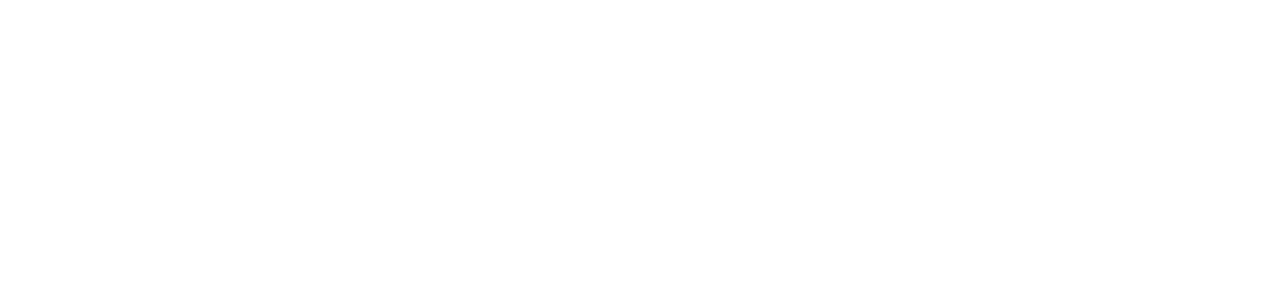
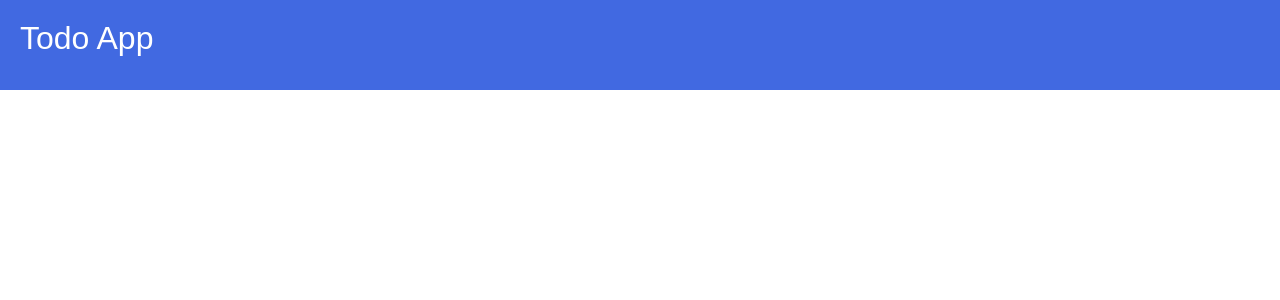
Before and after one commit to JimChristian21/todo-app-react, a React (Create React App) app: page / in a window 1280 px wide. Shown: the top 300 px of the page. Built offline with nearby package versions, Linux system fonts and the light colour scheme.

Commit message:
Added header

```diff
--- a/src/App.js
+++ b/src/App.js
@@ -1,10 +1,9 @@
-// import logo from './logo.svg';
-import './App.css';
+import Header from "./components/Header";
 
 function App() {
   return (
     <div className="App">
-
+      <Header/>
     </div>
   );
 }
--- /dev/null
+++ b/src/components/Header.js
@@ -0,0 +1,11 @@
+import styles from "../styles/style.module.css";
+
+const Header = () => {
+    return (
+        <div className={styles.header}>
+            Todo App
+        </div>
+    )
+}
+
+export default Header;
--- /dev/null
+++ b/src/styles/style.module.css
@@ -0,0 +1,12 @@
+body {
+    margin: 0;
+    font-family: sans-serif;
+}
+
+.header {
+    background-color: royalblue;
+    height: 50px;
+    font-size: 2em;
+    color: white;
+    padding: 20px;
+}
```
